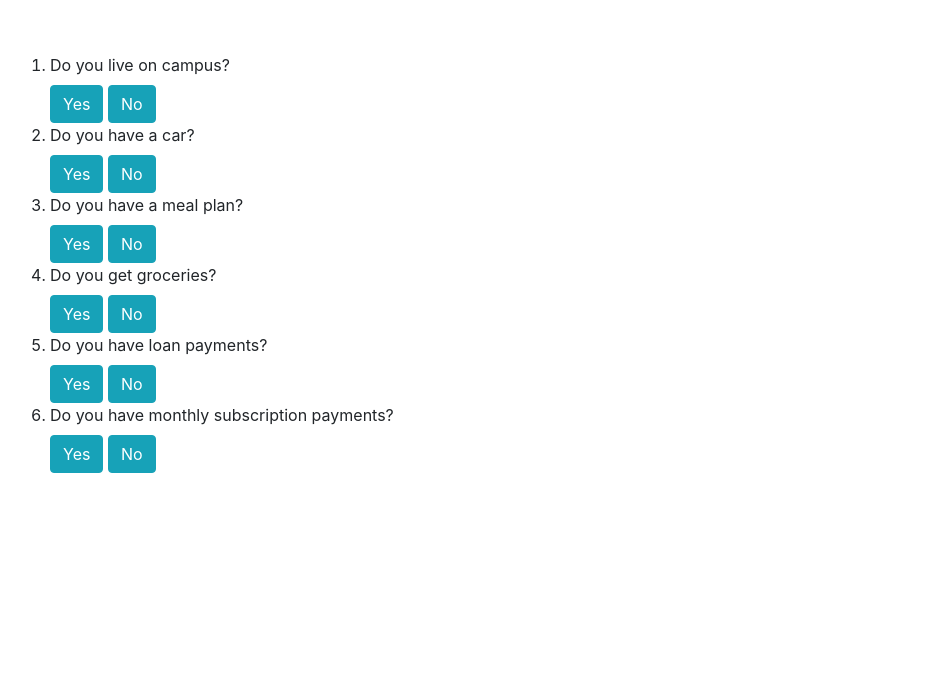
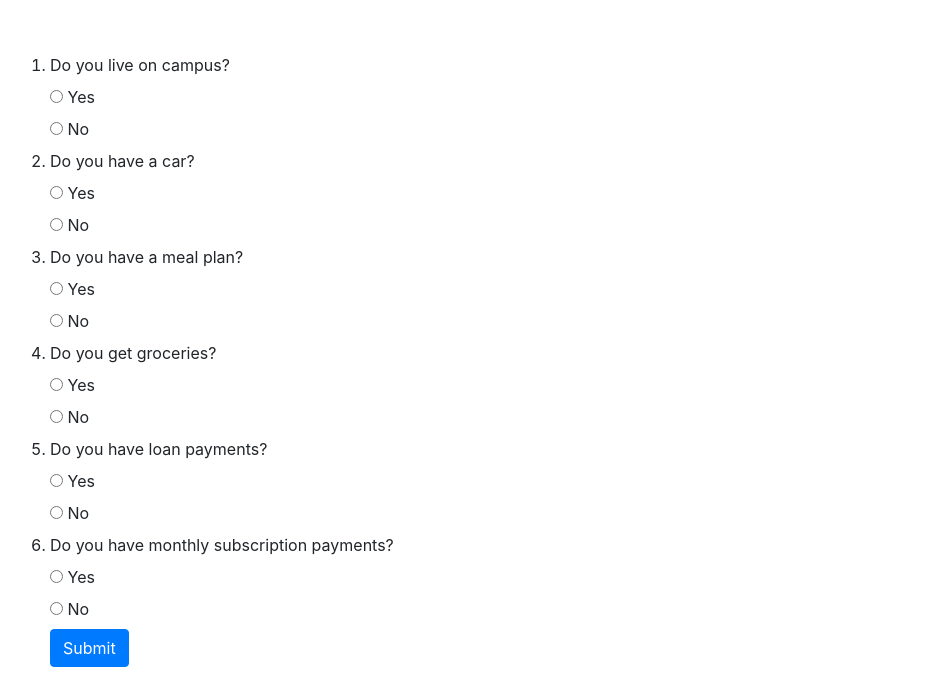
Before and after one commit to coreykoz/cs326-final-beta, a plain HTML site: page survey.html in a window 1280 px wide. Shown: the part 145-828 px from the top of the page, without its empty margins (35-965 px from the left). Before the commit the page ends 800 px from the top, so only its background shows below. Drawn offline with nearby package versions, Linux system fonts and the light colour scheme.

Commit message:
replaced with radio buttons

```diff
--- a/survey.html
+++ b/survey.html
@@ -23,8 +23,10 @@
                 <div>
                 <label for="1"> Do you live on campus?</label>
                 <br>
-                <input type="button" class="btn btn-info" value="Yes"></button>
-                <input type="button" class="btn btn-info" value="No"></button>
+                <input type="radio" id="Yes" name = "campus"value="Yes">
+                <label for="Yes">Yes</label><br>
+                <input type="radio" id="No" name="campus" value="No">
+                <label for="No">No</label><br>
                 </div>
             </li>
 
@@ -32,8 +34,10 @@
                 <div>
                     <label for="2">Do you have a car?</label>
                     <br>
-                    <input type="button" class="btn btn-info" value="Yes"></button>
-                    <input type="button" class="btn btn-info" value="No"></button>
+                    <input type="radio" id="Yes" name = "car"value="Yes">
+                    <label for="Yes">Yes</label><br>
+                    <input type="radio" id="No" name="car" value="No">
+                    <label for="No">No</label><br>
                     <!–– if yes, pop up with follow up about gas -->
                 </div>
             </li>
@@ -42,8 +46,10 @@
                 <div>
                     <label for="3"> Do you have a meal plan?</label>
                     <br>
-                    <input type="button" class="btn btn-info" value="Yes"></button>
-                    <input type="button" class="btn btn-info" value="No"></button>
+                    <input type="radio" id="Yes" name = "mealplan"value="Yes">
+                    <label for="Yes">Yes</label><br>
+                    <input type="radio" id="No" name="mealplan" value="No">
+                    <label for="No">No</label><br>
                     <!–– if yes (or no), pop up with follow up about type? or meals? -->
                 </div>
             </li>
@@ -52,8 +58,10 @@
                 <div>
                     <label for="4"> Do you get groceries?</label>
                     <br>
-                    <input type="button" class="btn btn-info" value="Yes"></button>
-                    <input type="button" class="btn btn-info" value="No"></button>
+                    <input type="radio" id="Yes" name = "groceries"value="Yes">
+                    <label for="Yes">Yes</label><br>
+                    <input type="radio" id="No" name="groceries" value="No">
+                    <label for="No">No</label><br>
                     <!–– if yes ,pop up with follow up about average spending on groceries -->
                 </div>
             </li>
@@ -62,8 +70,10 @@
                 <div>
                     <label for="5"> Do you have loan payments?</label>
                     <br>
-                    <input type="button" class="btn btn-info" value="Yes"></button>
-                    <input type="button" class="btn btn-info" value="No"></button>
+                    <input type="radio" id="Yes" name = "loan"value="Yes">
+                    <label for="Yes">Yes</label><br>
+                    <input type="radio" id="No" name="loan" value="No">
+                    <label for="No">No</label><br>
                     <!–– if yes, pop up with follow up about average loan payements -->
                 </div>
             </li>
@@ -72,14 +82,18 @@
                 <div>
                     <label for="6"> Do you have monthly subscription payments?</label>
                     <br>
-                    <input type="button" class="btn btn-info" value="Yes"></button>
-                    <input type="button" class="btn btn-info" value="No"></button>
+                    <input type="radio" id="Yes" name = "subscription"value="Yes">
+                    <label for="Yes">Yes</label><br>
+                    <input type="radio" id="No" name="subscription" value="No">
+                    <label for="No">No</label><br>
                     <!–– if yes, pop up with follow up about average total payments for services -->
                 </div>
             </li>
 
+        </ol>
+        <div class = "form-group">
+            <input type="submit" onclick="highlight_simpler()" id="submit" class="btn btn-primary"><br>
         </div>
-
     </div>
 
     </body>
```
